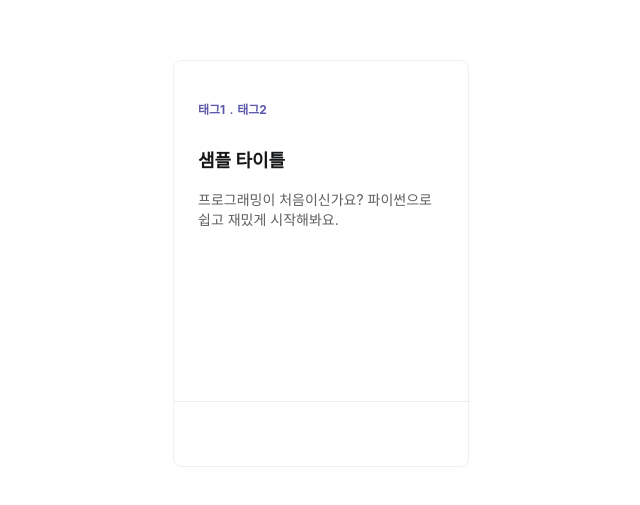
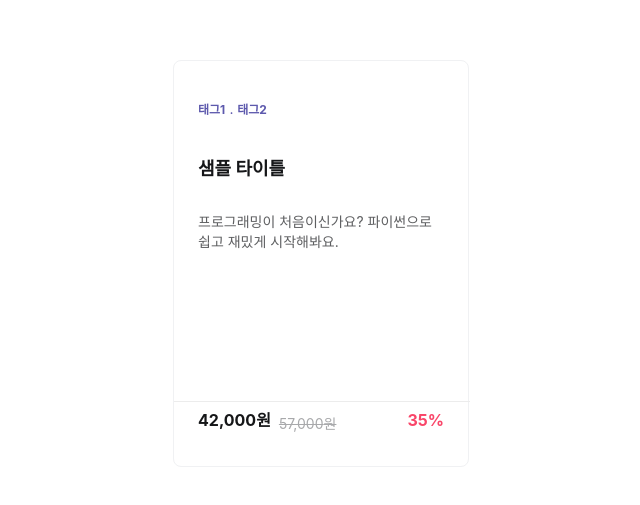
Before and after one commit to MyuB/SchoolCourses, a React (Create React App) app: page / in a window 1280 px wide. Shown: the part 137-642 px from the top of the page, without its empty margins (319-959 px from the left). Built offline with nearby package versions, Linux system fonts and the light colour scheme.

Commit message:
sample added

```diff
--- a/src/App.jsx
+++ b/src/App.jsx
@@ -11,7 +11,7 @@ const Container = styled.div`
 export default function App() {
   return (
     <Container>
-      <CourseCard />
+      <CourseCard isFree={false} />
     </Container>
   );
 }
--- a/src/CourseCard.jsx
+++ b/src/CourseCard.jsx
@@ -7,8 +7,10 @@ const Container = styled.div`
   width: 296px;
   height: 407px;
   box-sizing: border-box;
-  padding: 28px 24px 0;
+  padding: 28px 24px 20px;
   position: relative;
+  display: flex;
+  flex-direction: column;
 `;
 
 const Tags = styled.p`
@@ -42,20 +44,78 @@ const DividerLine = styled.div`
   bottom: 64px;
 `;
 
+const CostWrapper = styled.div`
+  margin-top: auto;
+  display: flex;
+  align-items: flex-end;
+`;
+
+const CurrentCost = styled.p`
+  font-weight: bold;
+  font-size: 16px;
+  line-height: 19px;
+  color: #151618;
+`;
+
+const OriginCost = styled.p`
+  font-size: 14px;
+  line-height: 16px;
+  text-decoration-line: line-through;
+  color: #a8a9ab;
+  margin-left: 8px;
+`;
+
+const DiscoutPercentile = styled.p`
+  font-weight: bold;
+  font-size: 16px;
+  line-height: 19px;
+  color: #f94669;
+  margin-left: auto;
+`;
+
+const CostFree = styled.div`
+  font-weight: bold;
+  font-size: 16px;
+  line-height: 19px;
+  color: #34ab53;
+  margin-top: auto;
+`;
+
 CourseCard.defaultProps = {
   tags: ["태그1", "태그2"],
   title: "샘플 타이틀",
   description: "프로그래밍이 처음이신가요? 파이썬으로 쉽고 재밌게 시작해봐요.",
+  isFree: true,
+  currentCost: 42000,
+  originalCost: 57000,
+  discountPercentile: 35,
 };
 
 // styled component를 과목카드를 만드세요.
-export default function CourseCard({ tags, title, description }) {
+export default function CourseCard({
+  tags,
+  title,
+  description,
+  isFree,
+  currentCost,
+  originalCost,
+  discountPercentile,
+}) {
   return (
     <Container>
       <Tags>{tags.join("﹒")}</Tags>
       <Title>{title}</Title>
       <Description>{description}</Description>
       <DividerLine />
+      {isFree ? (
+        <CostFree>무료</CostFree>
+      ) : (
+        <CostWrapper>
+          <CurrentCost>{currentCost.toLocaleString()}원</CurrentCost>
+          <OriginCost>{originalCost.toLocaleString()}원</OriginCost>
+          <DiscoutPercentile>{discountPercentile}%</DiscoutPercentile>
+        </CostWrapper>
+      )}
     </Container>
   );
 }
```
